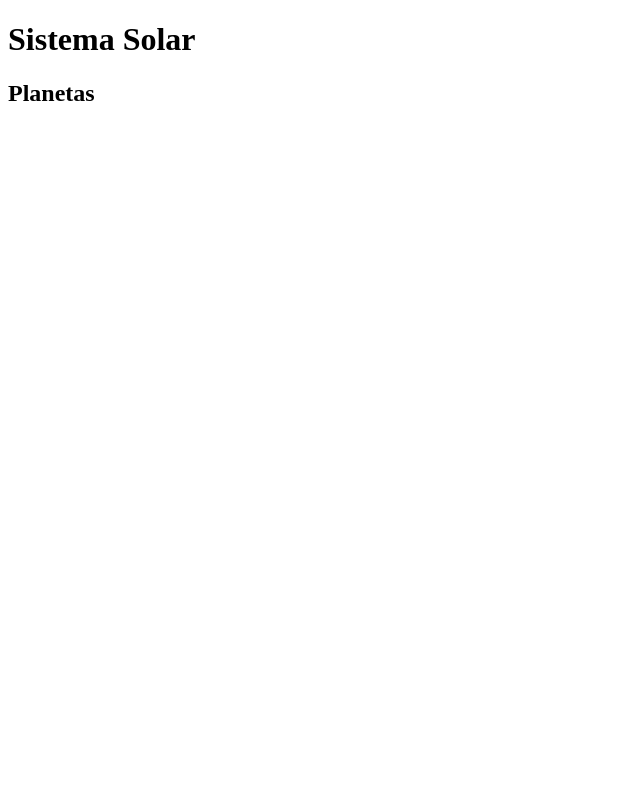
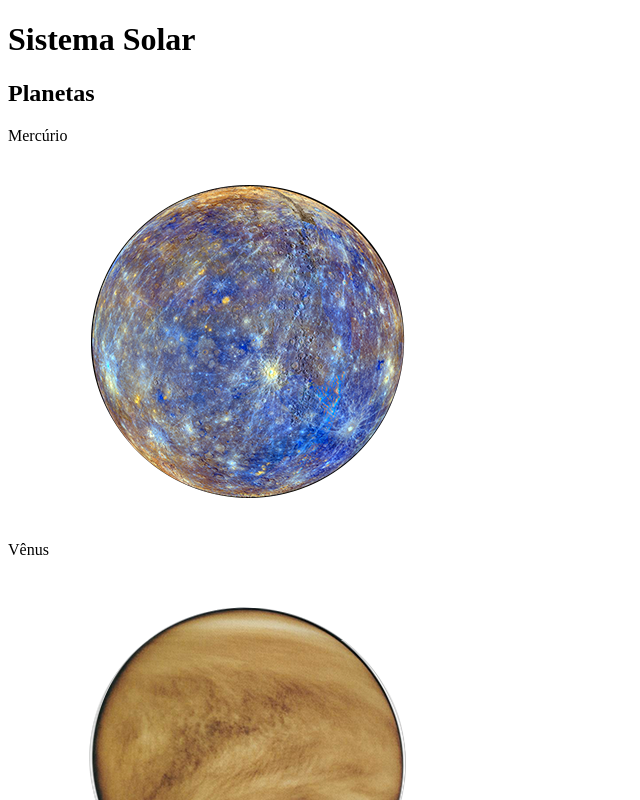
Before and after one commit to lucasmpimentel/Solar_System, a React (Create React App) app: page / in a window 1280 px wide. Shown: the top 800 px of the page, without its empty margins (0-640 px from the left). Built offline with nearby package versions, Linux system fonts and the light colour scheme.

Commit message:
requisito 6

```diff
--- a/package.json
+++ b/package.json
@@ -12,8 +12,8 @@
     "web-vitals": "^1.1.2"
   },
   "scripts": {
-    "start": "react-scripts start",
-    "build": "react-scripts build",
+    "start": "react-scripts --openssl-legacy-provider start",
+    "build": "react-scripts --openssl-legacy-provider build",
     "test": "react-scripts test",
     "lint:styles": "npx stylelint '**/*.css'",
     "lint": "eslint --no-inline-config --no-error-on-unmatched-pattern -c .eslintrc.json . --ext .js,.jsx"
--- a/src/App.js
+++ b/src/App.js
@@ -3,6 +3,8 @@ import Header from './components/Header';
 import SolarSystem from './components/SolarSystem';
 // import Title from './components/Title';
 
+// Tive problemas pra executar o npm start e achei a solução nesse link do stackoverflow, por isso, tive que alterar o package.json.
+// https://stackoverflow.com/questions/69665222/node-js-17-0-1-gatsby-error-digital-envelope-routinesunsupported-err-os
 class App extends React.Component {
   render() {
     return (
--- a/src/components/SolarSystem.jsx
+++ b/src/components/SolarSystem.jsx
@@ -1,11 +1,20 @@
 import React from 'react';
 import Title from './Title';
+import Planets from '../data/planets';
+import PlanetCard from './PlanetCard';
 
 class SolarSystem extends React.Component {
   render() {
     return (
       <div data-testid="solar-system">
         <Title headline="Planetas" />
+        {Planets.map((planet) => (
+          <PlanetCard
+            key={ planet.name }
+            planetName={ planet.name }
+            planetImage={ planet.image }
+          />
+        ))}
       </div>
     );
   }
```
